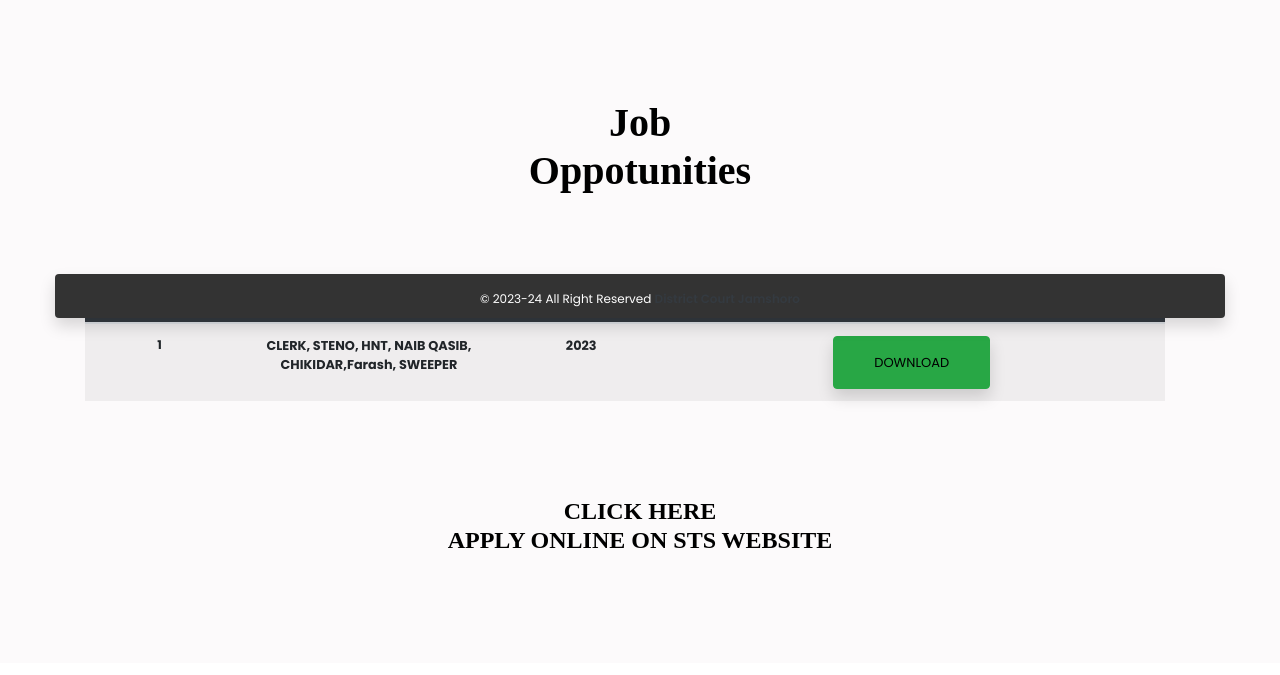
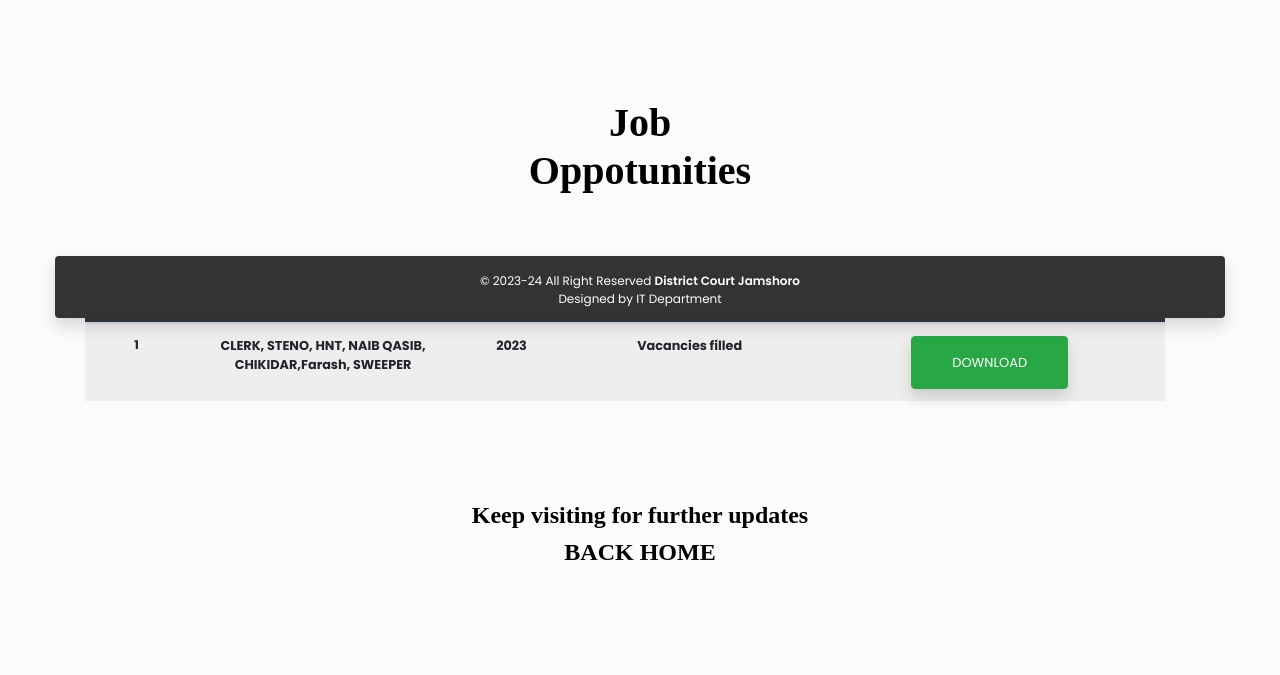
Before and after one commit to xeeshaunali/web_district, a PHP site: page /jobs.php in a window 1280 px wide. Shown: the part 482-1157 px from the top of the page. Before the commit the page ends 1030 px from the top, so only its background shows below. Run offline with PHP 8.4, Linux system fonts and the light colour scheme; some libraries are stand-ins or nearby versions; some web fonts are replaced.

Commit message:
Working on Website

```diff
--- a/css/style.css
+++ b/css/style.css
@@ -704,7 +704,7 @@ textarea:hover, input:hover {
   color: #333333 !important;
   font-weight: bolder !important;
   background: white;
-  box-shadow: 0 0 5px #9262ff, 0 0 25px #9262ff, 0 0 50px #9262ff, 0 0 200px #9262ff;
+  box-shadow: 0 0 5px #FFF, 0 0 25px #FFF, 0 0 50px #FFF, 0 0 200px #FFF;
   border-radius: 3px;
 
 }
@@ -1819,9 +1819,9 @@ h3.quote::before {
 
 
 .ml6 {
-  font-size: 3rem;
+  font-size: 2rem;
   color: black;
-  font-weight: bolder;
+  font-weight: 500;
 }
 
 .image-height {
@@ -2492,3 +2492,8 @@ a:focus {
     max-width: 1170px;
   }
 }
+
+
+.list-color:hover {
+  color: white !important;
+}
--- a/footer.php
+++ b/footer.php
@@ -12,7 +12,7 @@
 			<div class="row text-center">
 				<div class="col-md-12 col-sm-12">
 				<div class="copyright text-white mt-3 ">
-						&copy; 2023-24 All Right Reserved <a href="index.php"><span class="text-dark">District Court Jamshoro</span></a>
+						&copy; 2023-24 All Right Reserved <a href="index.php"><span class="text-white">District Court Jamshoro</span></a><br><span class="text-white">Designed by IT Department</span>
 					</div>
 				</div>
 			</div>
--- a/jobs.php
+++ b/jobs.php
@@ -42,6 +42,7 @@ include 'header.php';
                 <th scope="col">S.NO</th>
                 <th scope="col">POSTS</th>
                 <th scope="col">YEAR</th>
+                <th scope="col">STATUS</th>
                 <th scope="col">ADVERTISEMENTS</th>
               </tr>
             </thead>
@@ -50,9 +51,10 @@ include 'header.php';
                 <th scope="row">1</th>
                 <td style="width:25%;">CLERK, STENO, HNT, NAIB QASIB, CHIKIDAR,Farash, SWEEPER</td>
                 <td>2023</td>
+                <td>Vacancies filled</td>
                 <td class="text-center">
-                  <!-- <a href="https://caselaw.shc.gov.pk/caselaw/public/home"><i class="fas fa-download" aria-hidden="true" style="background-color:#4fbb53;"></i></a> -->
-                  <button type="button" class="btn btn-success rounded shadow" data-toggle="collapse"><a href="./images/publication/publication.jpg" target="_blank">Download</a></button>
+
+                  <button type="button" class="btn btn-success rounded shadow" data-toggle="collapse"><a href="./images/publication/publication.jpg" target="_blank" style="color:white;">Download</a></button>
                 </td>
               </tr>
             </tbody>
@@ -62,10 +64,18 @@ include 'header.php';
   </div>
 </div>
 
+  <div class="row text-center mt-1">
+			<div class="col-lg-12 col-md-12 col-sm-12">
+				<div class="inline-block">
+					<h3 class="animated fadeInUp apply" style="font-family:calisto MT; color:black !important;">Keep visiting for further updates</h3>
+				</div>
+			</div>
+	</div>
+
   <div class="row text-center">
 			<div class="col-lg-12 col-md-12 col-sm-12">
 				<div class="inline-block">
-					<h3 class="animated fadeInUp apply" style="font-family:calisto MT; color:#ffffff !important;"><a href="https://apply.sts.net.pk">CLICK HERE <br> APPLY ONLINE ON STS WEBSITE</a></h3>
+					<h3 class="animated fadeInUp apply" style="font-family:calisto MT; color:#ffffff !important;"><a href="index.php">BACK HOME </a></h3>
 				</div>
 			</div>
 	</div>
```
Also changed, not shown: index.php (+14 -14 lines), jurisdiction.php (+16 -16 lines).
